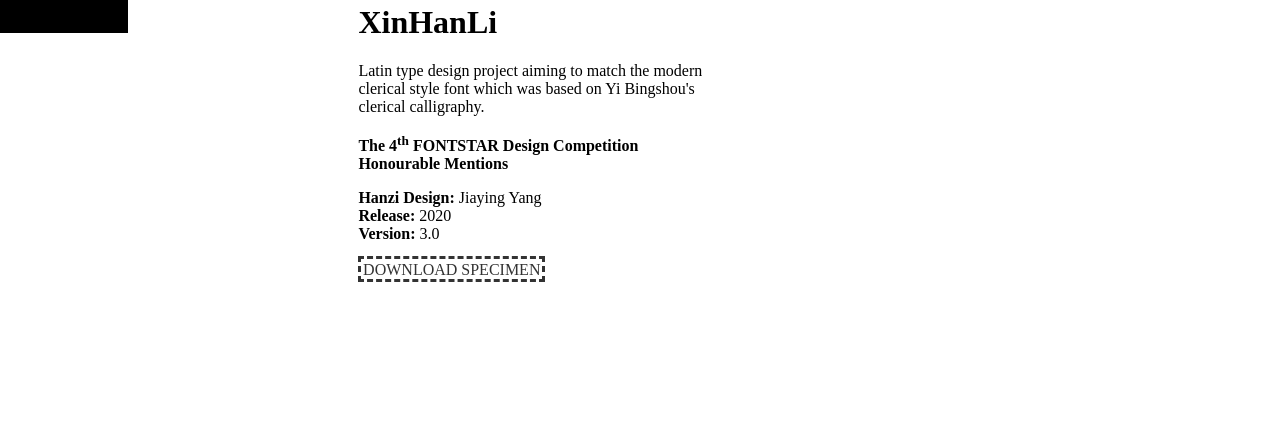
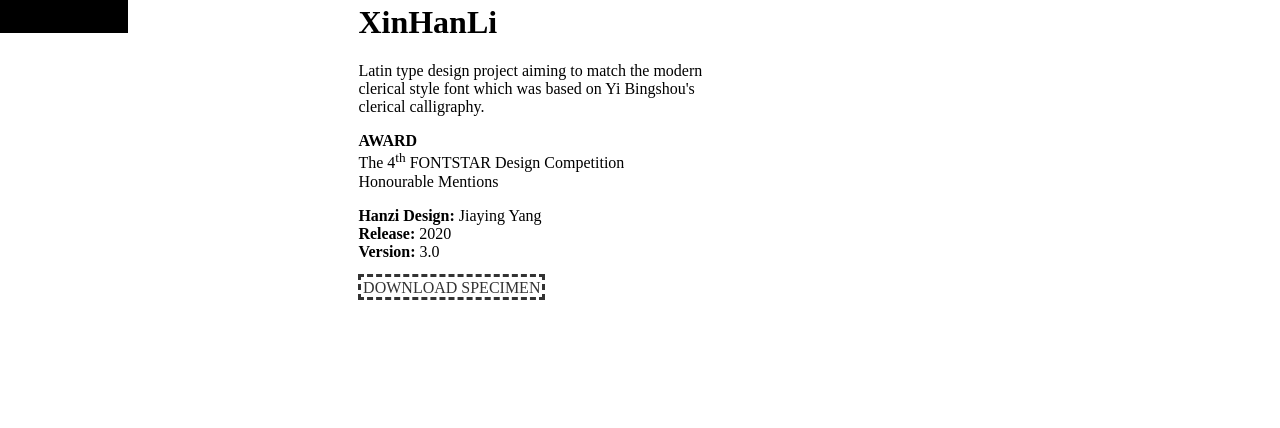
Before and after one commit to TasuiD/tasuid.github.io, a plain HTML site: page work/XinHanLi.html in a window 1280 px wide. Shown: the part 795-1223 px from the top of the page. Drawn offline with Linux system fonts and the light colour scheme.

Commit message:
Update XinHanLi.html

```diff
--- a/work/XinHanLi.html
+++ b/work/XinHanLi.html
@@ -36,8 +36,10 @@
                 Latin type design project aiming to match the modern clerical style font which was based on Yi Bingshou's clerical calligraphy.
             </p>
             <p>
-                <strong>The 4<sup>th</sup> FONTSTAR Design Competition
-                <br>Honourable Mentions</strong>
+                <strong style="">AWARD</strong>
+                <br>
+                The 4<sup>th</sup> FONTSTAR Design Competition
+                <br>Honourable Mentions
             </p>
             <p>
                 <strong>Hanzi Design:</strong> Jiaying Yang
```
